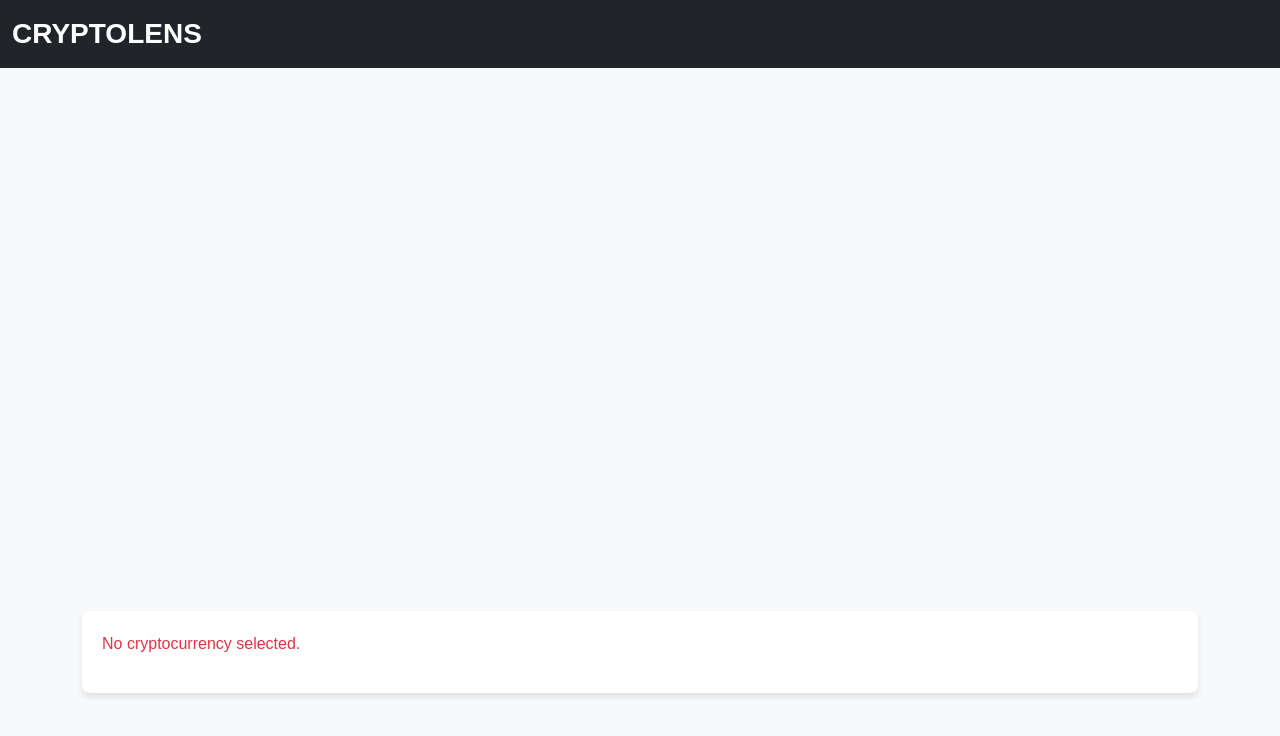
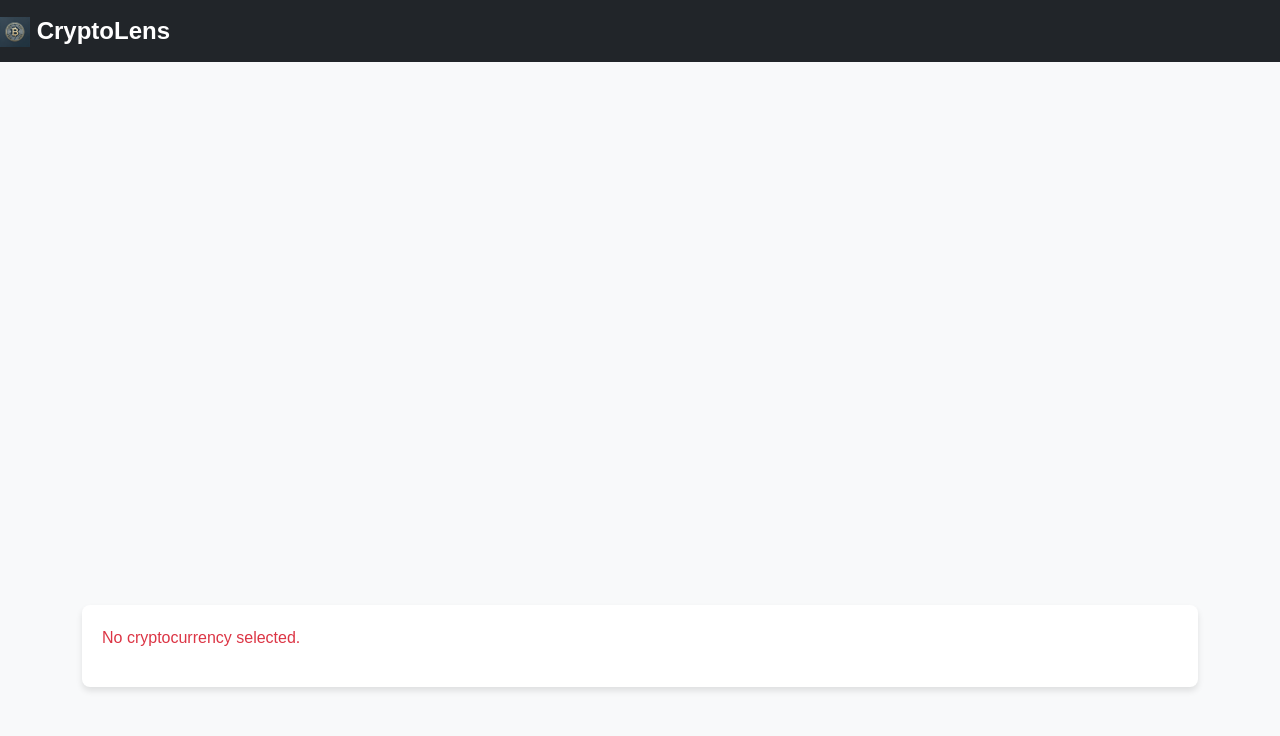
Before and after one commit to ShashimalMadhuwantha/CryptoLens, a plain HTML site: page details.html in a window 1280 px wide. Drawn offline with nearby package versions, Linux system fonts and the light colour scheme.

Commit message:
updating styles and linking another css

```diff
--- a/css/details.css
+++ b/css/details.css
@@ -1,25 +1,15 @@
 /* General Body and Layout Styles */
 body {
-    font-family: 'Arial', sans-serif;
+    font-family: Arial, sans-serif;
     background-color: #f8f9fa;
-    color: #495057;
-}
-
-/* Navbar Customization */
-.navbar {
-    margin-bottom: 20px;
 }
 
 .navbar-brand {
-    font-size: 1.75rem;
+    font-size: 1.5rem;
     font-weight: bold;
-    color: #ffffff;
-    text-transform: uppercase;
 }
 
-.navbar-brand:hover {
-    color: #ffd700; /* Golden color on hover */
-}
+
 
 /* Title for Cryptocurrency */
 #cryptoName {
--- a/details.html
+++ b/details.html
@@ -10,9 +10,10 @@
 </head>
 <body>
     <nav class="navbar navbar-expand-lg navbar-dark bg-dark">
-        <div class="container-fluid">
-            <a class="navbar-brand" href="index.html">CryptoLens</a>
-        </div>
+        <a class="navbar-brand" href="#">
+            <img src="assests/bitcoinlogo.webp" alt="Crypto Tracker" width="30" height="30" class="d-inline-block align-text-top">
+            CryptoLens
+        </a>
     </nav>
 
     <div class="container mt-4">
```
